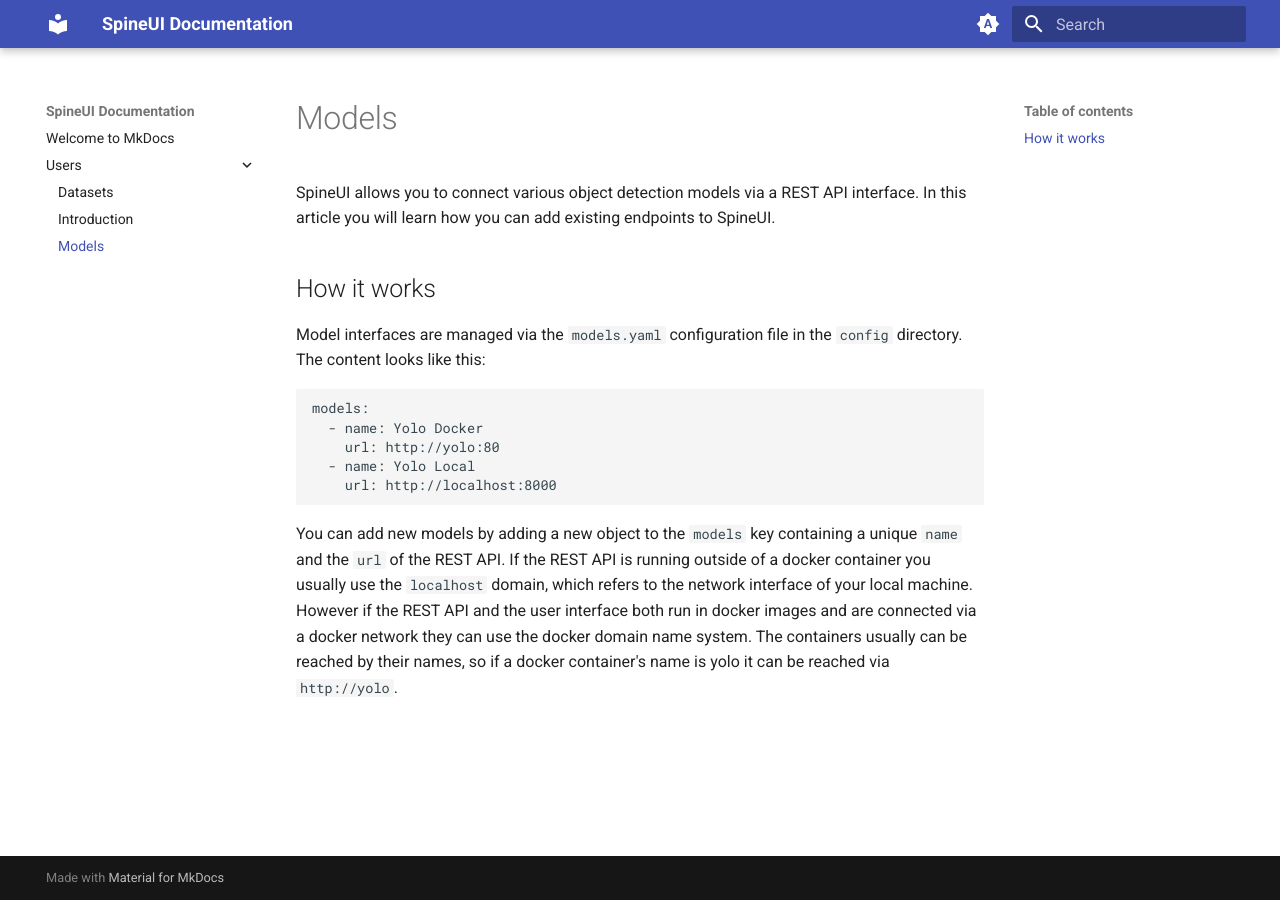
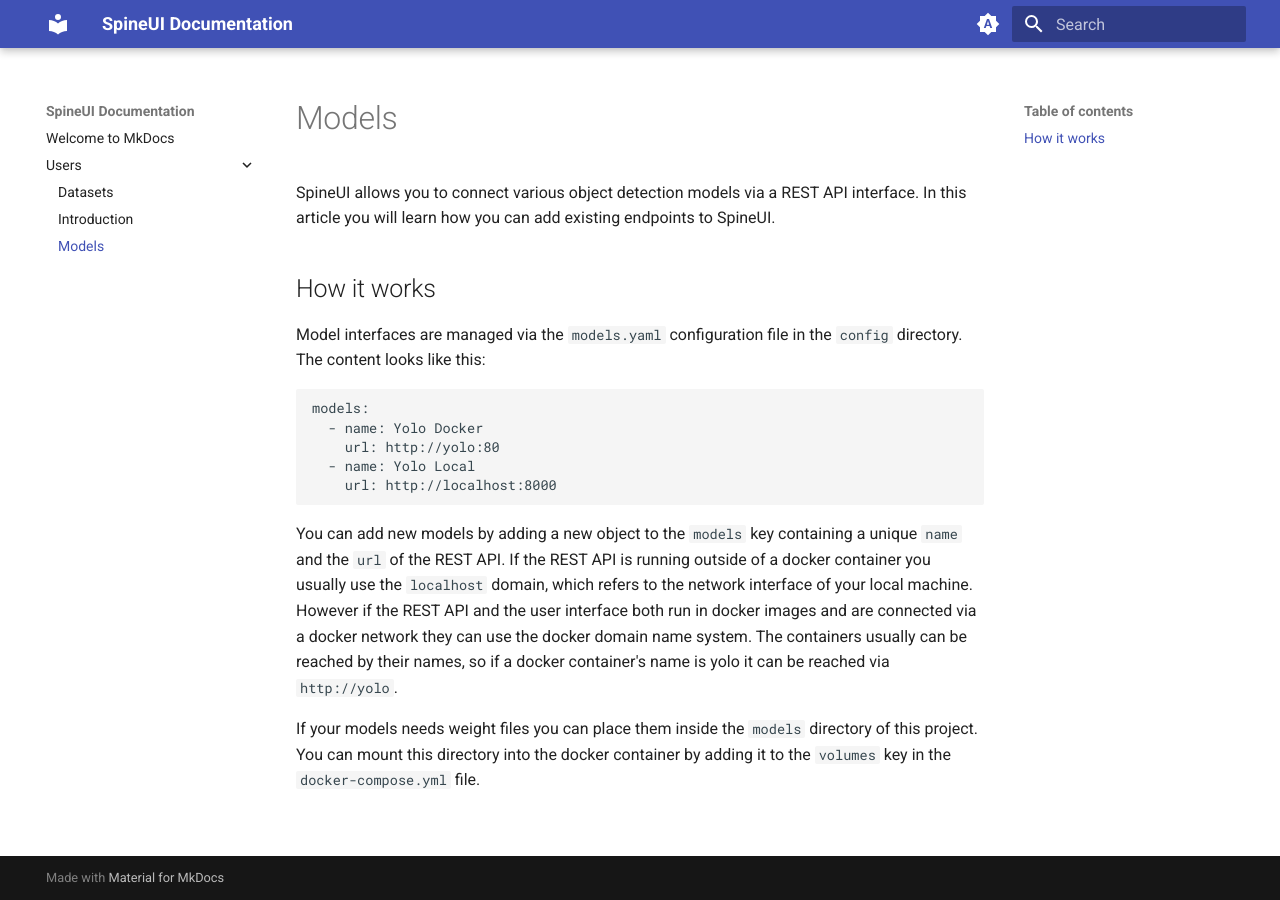
Before and after one commit to TNodeCode/SpineUI, an MkDocs documentation site: the page built from documentation/docs/Users/Models.md, in a window 1280 px wide. Built offline with MkDocs 1.6.1 and Material for MkDocs 9.7.7, drawn with Linux system fonts in a browser that asks for light colours.

Commit message:
Updated documentation

````diff
--- a/documentation/docs/Users/Models.md
+++ b/documentation/docs/Users/Models.md
@@ -15,3 +15,5 @@
 ```
 
 You can add new models by adding a new object to the `models` key containing a unique `name` and the `url` of the REST API. If the REST API is running outside of a docker container you usually use the `localhost` domain, which refers to the network interface of your local machine. However if the REST API and the user interface both run in docker images and are connected via a docker network they can use the docker domain name system. The containers usually can be reached by their names, so if a docker container's name is yolo it can be reached via `http://yolo`.
+
+If your models needs weight files you can place them inside the `models` directory of this project. You can mount this directory into the docker container by adding it to the `volumes` key in the `docker-compose.yml` file.
````
